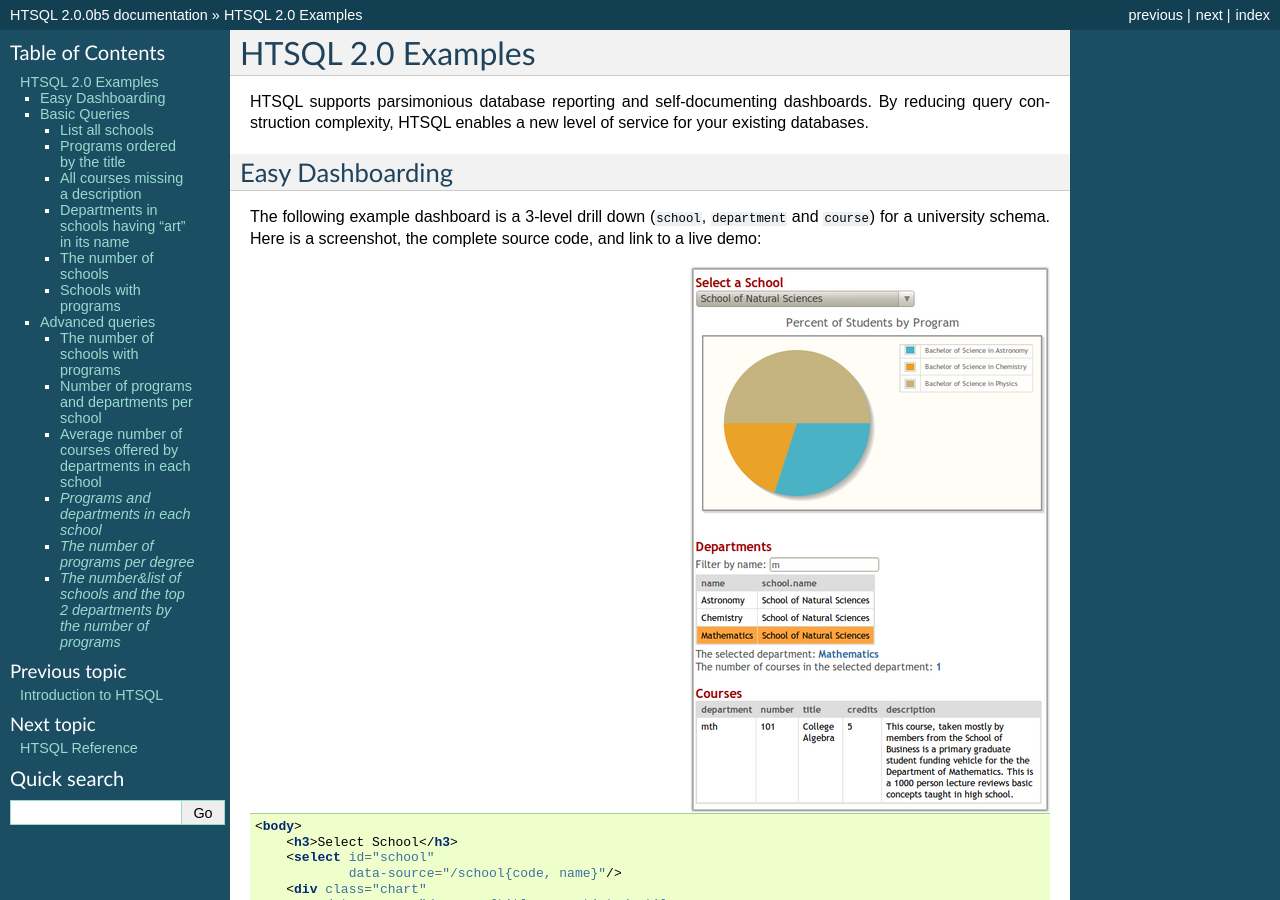
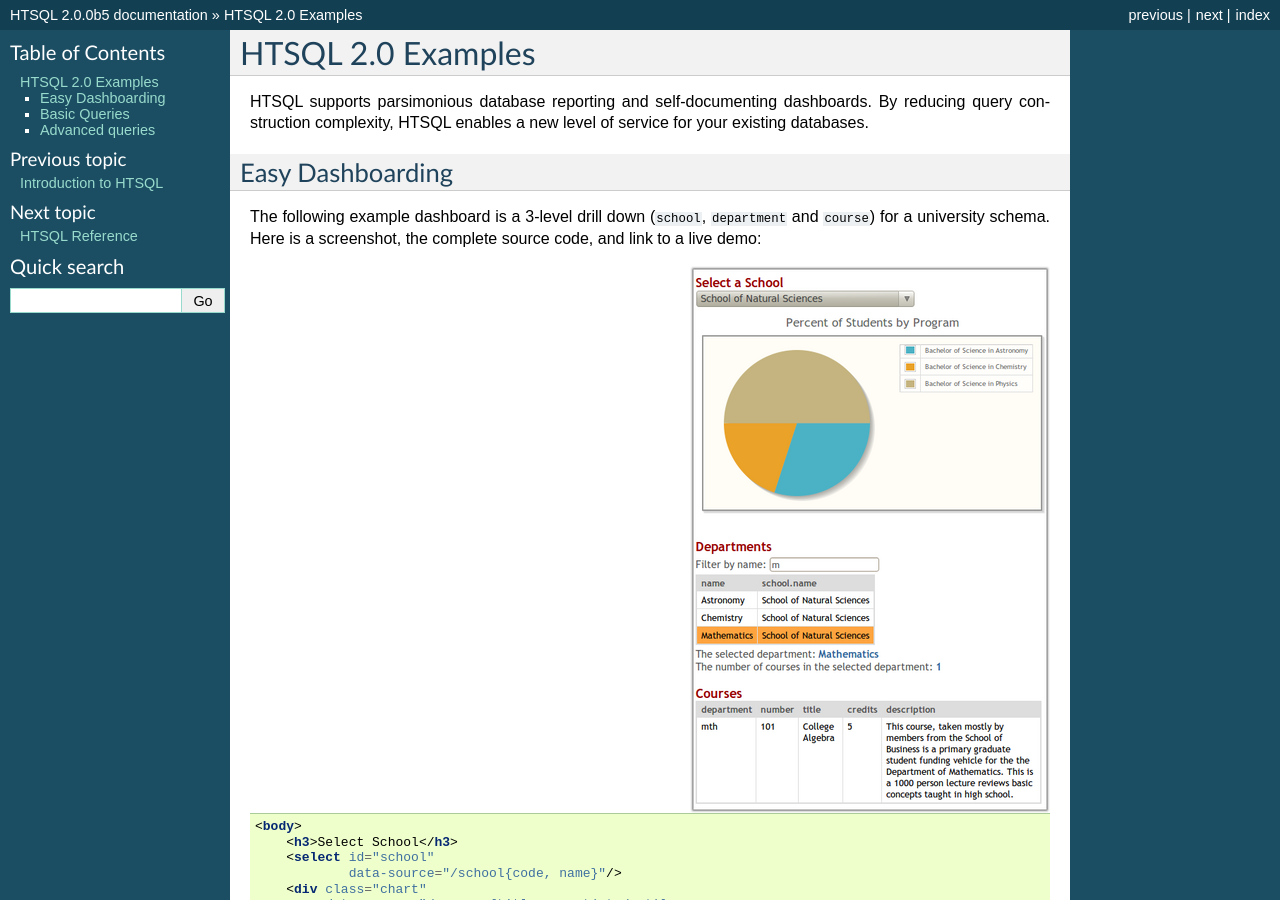
Before and after one commit to prometheusresearch/htsql, a Sphinx documentation site: the page built from doc/examples.rst, in a window 1280 px wide and 900 px high. Built offline with Sphinx 7.4.7, drawn with Linux system fonts in a browser that asks for light colours.

Commit message:
Limit the TOC depth on the sidebar to 2.

```diff
--- a/doc/conf.py
+++ b/doc/conf.py
@@ -92,6 +92,10 @@ pygments_style = 'sphinx'
 # A list of ignored prefixes for module index sorting.
 #modindex_common_prefix = []
 
+# A string to include at the beginning of every reStructuredText source file.
+rst_prolog = """
+:tocdepth: 2
+"""
 
 # -- Options for HTML output ---------------------------------------------------
 
```
